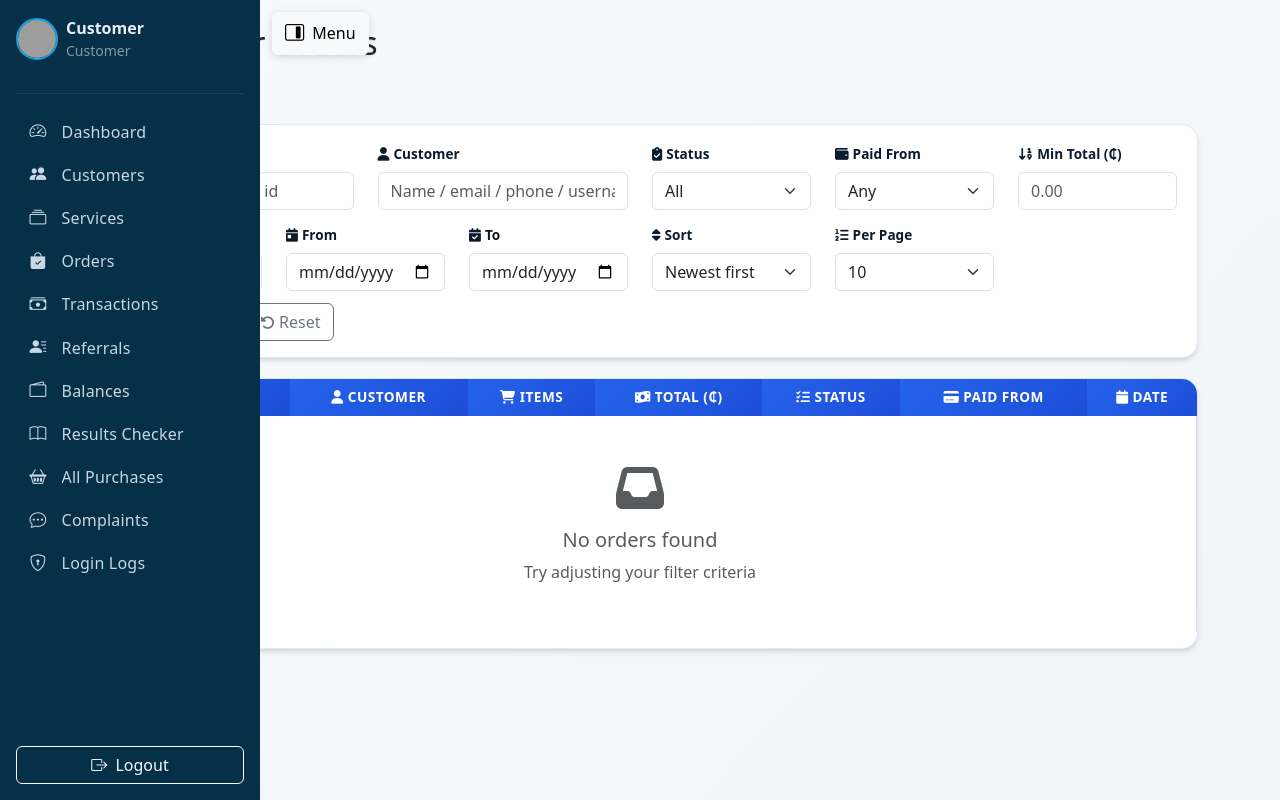
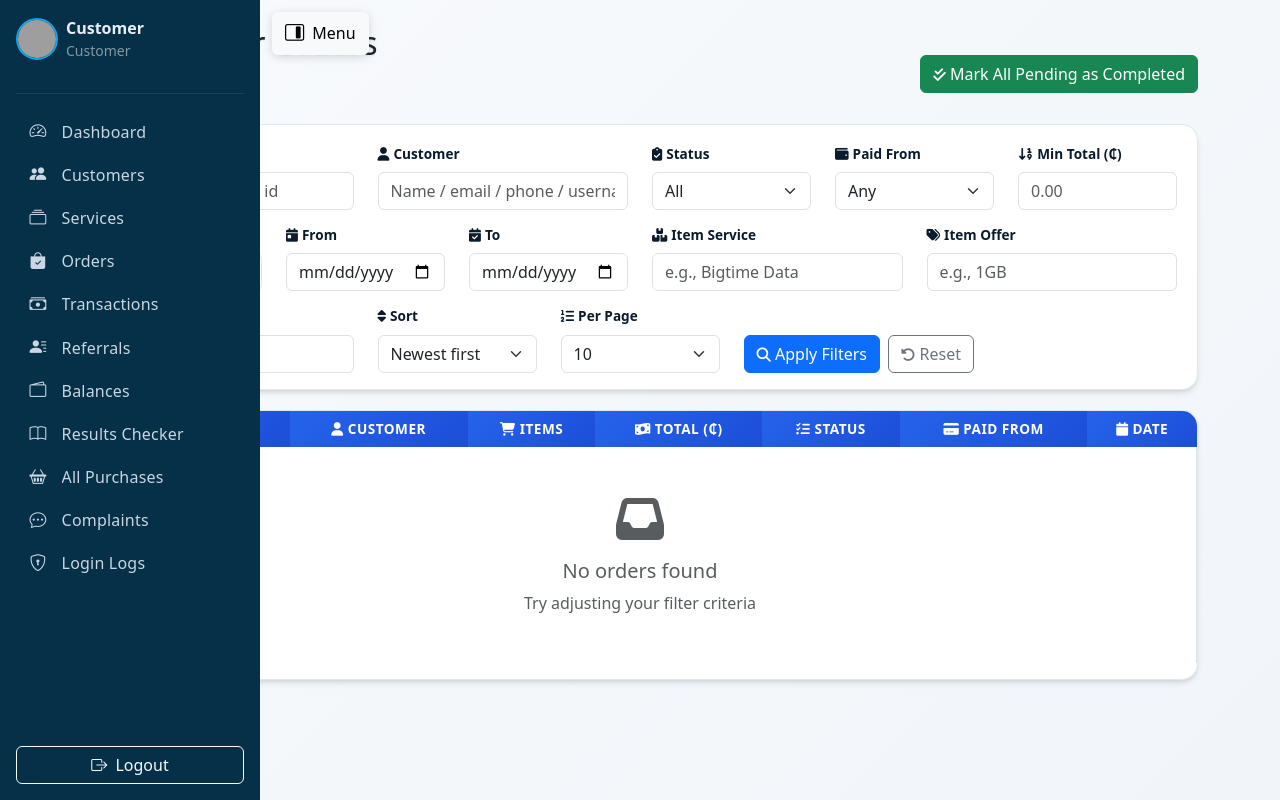
Before and after one commit to Cybok06/nagonu_updated, a Flask app: template templates/admin_orders.html in a window 1280 px wide. Run offline with Flask 3, Linux system fonts and the light colour scheme; the template is opened without the code that fills it, so the values that code supplies are empty; parts of the project's set-up code (start-up, migrations or seed data) failed here and were passed over; grey boxes are pictures that could not be loaded.

Commit message:
Update admin_orders.html

```diff
--- a/templates/admin_orders.html
+++ b/templates/admin_orders.html
@@ -21,6 +21,7 @@
       --success-color: #10b981;
       --warning-color: #f59e0b;
       --danger-color: #ef4444;
+      --info-color: #0ea5e9;
       --shadow-sm: 0 1px 2px 0 rgb(0 0 0 / 0.05);
       --shadow-md: 0 4px 6px -1px rgb(0 0 0 / 0.1), 0 2px 4px -2px rgb(0 0 0 / 0.1);
       --shadow-lg: 0 10px 15px -3px rgb(0 0 0 / 0.1), 0 4px 6px -4px rgb(0 0 0 / 0.1);
@@ -35,121 +36,52 @@
 
     .container { max-width: 1400px; }
 
-    h2 {
-      color: var(--primary-blue);
-      font-weight: 700;
-      text-shadow: 0 1px 2px rgba(37, 99, 235, 0.1);
-      margin-bottom: 1rem !important;
-    }
+    h2 { color: var(--primary-blue); font-weight: 700; text-shadow: 0 1px 2px rgba(37, 99, 235, 0.1); margin-bottom: 1rem !important; }
+    .subhead { color: var(--text-secondary); margin-bottom: 1.5rem; font-size: .95rem; }
 
-    .subhead {
-      color: var(--text-secondary);
-      margin-bottom: 1.5rem;
-      font-size: .95rem;
-    }
+    .filter-bar { background: var(--card-background); padding: 1rem 1.25rem; border-radius: 16px; box-shadow: var(--shadow-md); border: 1px solid var(--border-color); margin-bottom: 1.25rem; transition: all .25s ease; }
+    .filter-bar:hover { box-shadow: var(--shadow-lg); transform: translateY(-1px); }
+    .filter-row { row-gap: .75rem; }
+    .chip { display: inline-flex; align-items: center; gap: .5rem; background: #eef2ff; color: #3730a3; padding: .375rem .625rem; border-radius: 999px; font-size: .8rem; border: 1px solid #c7d2fe; }
 
-    /* Card-like containers */
-    .filter-bar {
-      background: var(--card-background);
-      padding: 1rem 1.25rem;
-      border-radius: 16px;
-      box-shadow: var(--shadow-md);
-      border: 1px solid var(--border-color);
-      margin-bottom: 1.25rem;
-      transition: all .25s ease;
-    }
-    .filter-bar:hover { box-shadow: var(--shadow-lg); transform: translateY(-1px); }
-
-    .filter-row { row-gap: .75rem; }
-
-    .chip {
-      display: inline-flex; align-items: center; gap: .5rem;
-      background: #eef2ff; color: #3730a3;
-      padding: .375rem .625rem; border-radius: 999px; font-size: .8rem;
-      border: 1px solid #c7d2fe;
-    }
-
-    /* Table Container */
-    .table-responsive {
-      background: var(--card-background);
-      border-radius: 16px;
-      overflow: hidden;
-      box-shadow: var(--shadow-md);
-      border: 1px solid var(--border-color);
-      transition: all 0.3s ease;
-    }
+    .table-responsive { background: var(--card-background); border-radius: 16px; overflow: hidden; box-shadow: var(--shadow-md); border: 1px solid var(--border-color); transition: all 0.3s ease; }
     .table-responsive:hover { box-shadow: var(--shadow-lg); }
-
-    /* Table Styling */
     .table { margin-bottom: 0; border-collapse: separate; border-spacing: 0; }
     .table td, .table th { vertical-align: middle; border-bottom: 1px solid var(--border-color); padding: 1rem .75rem; }
-    .table thead th {
-      background: linear-gradient(135deg, var(--primary-blue) 0%, var(--primary-blue-dark) 100%);
-      color: white; font-weight: 600; border: none; text-transform: uppercase;
-      font-size: .85rem; letter-spacing: .5px;
-    }
+    .table thead th { background: linear-gradient(135deg, var(--primary-blue) 0%, var(--primary-blue-dark) 100%); color: white; font-weight: 600; border: none; text-transform: uppercase; font-size: .85rem; letter-spacing: .5px; }
     .table tbody tr { transition: all .2s ease; }
     .table tbody tr:hover { background-color: var(--secondary-blue); transform: translateX(4px); }
 
-    /* Form Controls */
-    .form-select, .form-control {
-      border: 2px solid var(--border-color);
-      border-radius: 10px;
-      padding: .55rem .8rem;
-      font-size: .9rem;
-      transition: all .2s ease;
-      background-color: var(--card-background);
-    }
+    .form-select, .form-control { border: 2px solid var(--border-color); border-radius: 10px; padding: .55rem .8rem; font-size: .9rem; transition: all .2s ease; background-color: var(--card-background); }
     .form-select:focus, .form-control:focus { border-color: var(--primary-blue); box-shadow: 0 0 0 .2rem rgba(37, 99, 235, .25); }
     .form-select:hover, .form-control:hover { border-color: var(--primary-blue-light); }
-
     .form-label { color: var(--text-primary); font-weight: 600; font-size: .85rem; }
 
-    /* Pagination */
-    .pagination {
-      --bs-pagination-bg: var(--card-background);
-      --bs-pagination-border-color: var(--border-color);
-      --bs-pagination-hover-bg: var(--secondary-blue);
-      --bs-pagination-hover-border-color: var(--primary-blue);
-      --bs-pagination-focus-bg: var(--secondary-blue);
-      --bs-pagination-active-bg: var(--primary-blue);
-      --bs-pagination-active-border-color: var(--primary-blue);
-    }
+    .pagination { --bs-pagination-bg: var(--card-background); --bs-pagination-border-color: var(--border-color); --bs-pagination-hover-bg: var(--secondary-blue); --bs-pagination-hover-border-color: var(--primary-blue); --bs-pagination-focus-bg: var(--secondary-blue); --bs-pagination-active-bg: var(--primary-blue); --bs-pagination-active-border-color: var(--primary-blue); }
     .page-link { border-radius: 8px !important; margin: 0 2px; font-weight: 500; transition: all .2s ease; }
     .page-link:hover { transform: translateY(-2px); box-shadow: var(--shadow-md); }
 
-    /* Badges */
     .badge { font-weight: 600; padding: .5rem .75rem; border-radius: 50px; font-size: .75rem; }
     .bg-info { background: linear-gradient(135deg, var(--accent-blue), #0284c7) !important; color: white !important; }
 
-    /* Alerts */
-    .alert { border-radius: 12px; border: none; box-shadow: var(--shadow-md); margin-bottom: 1.25rem; }
+    /* status chips */
+    .status-chip { display:inline-flex; align-items:center; gap:.4rem; padding:.35rem .6rem; border-radius:999px; font-size:.75rem; font-weight:600; }
+    .st-pending { background: rgba(245,158,11,.12); color: #b45309; border: 1px solid rgba(245,158,11,.35); }
+    .st-processing { background: rgba(14,165,233,.12); color: #0369a1; border: 1px solid rgba(14,165,233,.35); }
+    .st-completed { background: rgba(16,185,129,.12); color: #065f46; border: 1px solid rgba(16,185,129,.35); }
+    .st-failed { background: rgba(239,68,68,.12); color: #7f1d1d; border: 1px solid rgba(239,68,68,.35); }
 
-    /* Items List */
-    .list-unstyled li {
-      background: rgba(37, 99, 235, .05);
-      padding: .5rem; border-radius: 8px; margin-bottom: .5rem !important;
-      border-left: 3px solid var(--primary-blue); transition: all .2s ease;
-    }
+    .list-unstyled li { background: rgba(37, 99, 235, .05); padding: .5rem; border-radius: 8px; margin-bottom: .5rem !important; border-left: 3px solid var(--primary-blue); transition: all .2s ease; }
     .list-unstyled li:hover { background: rgba(37, 99, 235, .1); transform: translateX(3px); }
 
-    /* Mobile */
-    @media (max-width: 576px) {
-      .container { padding: 1rem; }
-      h2 { font-size: 1.5rem; text-align: center; }
-    }
-
-    /* Smooth */
+    @media (max-width: 576px) { .container { padding: 1rem; } h2 { font-size: 1.5rem; text-align: center; } }
     * { transition: color .2s ease, background-color .2s ease, border-color .2s ease; }
-
-    /* Scrollbar */
     ::-webkit-scrollbar { width: 8px; height: 8px; }
     ::-webkit-scrollbar-track { background: var(--border-color); border-radius: 4px; }
     ::-webkit-scrollbar-thumb { background: var(--primary-blue); border-radius: 4px; }
     ::-webkit-scrollbar-thumb:hover { background: var(--primary-blue-dark); }
 
     .table tbody tr:nth-child(even) { background-color: rgba(248, 250, 252, .5); }
-
     .btn-icon { display: inline-flex; align-items: center; gap: .5rem; }
     .btn-icon i { font-size: .9rem; }
   </style>
@@ -158,10 +90,23 @@
   {% include 'admin_sidebar.html' %}
 
   <div class="container py-4">
+    <div class="d-flex flex-wrap justify-content-between align-items-center">
+      <div>
         <h2 class="mb-1"><i class="fas fa-box me-2"></i>Customer Orders</h2>
         <div class="subhead">
           <span class="chip"><i class="fa-solid fa-database"></i> Total: {{ total_orders or 0 }}</span>
           {% if status_filter %}<span class="chip"><i class="fa-solid fa-filter"></i> Status: {{ status_filter|capitalize }}</span>{% endif %}
+        </div>
+      </div>
+
+      <!-- NEW: Bulk complete button -->
+      <form method="POST"
+            action="{{ url_for('admin_orders.bulk_complete_orders') }}{% if filters_query %}?{{ filters_query }}{% endif %}">
+        <button class="btn btn-success btn-icon"
+                onclick="return confirm('Mark ALL pending orders in the current filters as COMPLETED?');">
+          <i class="fa-solid fa-check-double"></i> Mark All Pending as Completed
+        </button>
+      </form>
     </div>
 
     <!-- Flash Messages -->
@@ -227,6 +172,20 @@
         <div class="col-6 col-md-2">
           <label class="form-label"><i class="fa-solid fa-calendar-check me-1"></i>To</label>
           <input type="date" name="date_to" value="{{ date_to or '' }}" class="form-control">
+        </div>
+
+        <!-- NEW: Similar item filters -->
+        <div class="col-12 col-md-3">
+          <label class="form-label"><i class="fa-solid fa-boxes-stacked me-1"></i>Item Service</label>
+          <input type="text" name="item_service" value="{{ item_service or '' }}" class="form-control" placeholder="e.g., Bigtime Data">
+        </div>
+        <div class="col-12 col-md-3">
+          <label class="form-label"><i class="fa-solid fa-tags me-1"></i>Item Offer</label>
+          <input type="text" name="item_offer" value="{{ item_offer or '' }}" class="form-control" placeholder="e.g., 1GB">
+        </div>
+        <div class="col-12 col-md-3">
+          <label class="form-label"><i class="fa-solid fa-mobile-screen-button me-1"></i>Item Phone</label>
+          <input type="text" name="item_phone" value="{{ item_phone or '' }}" class="form-control" placeholder="e.g., 055xxxxxxx">
         </div>
 
         <div class="col-6 col-md-2">
@@ -312,15 +271,41 @@
             <td class="text-center text-success fw-semibold">
               <i class="fas fa-coins me-1"></i>₵{{ "%.2f"|format(order.get("total_amount", 0) or 0) }}
             </td>
+
+            <!-- Colored status + inline changer -->
             <td class="text-center">
+              {% set st = (order.get('status') or '').lower() %}
+              <div class="d-inline-flex align-items-center gap-2">
+                <span class="status-chip
+                  {% if st=='completed' %}st-completed
+                  {% elif st=='pending' %}st-pending
+                  {% elif st=='processing' %}st-processing
+                  {% elif st=='failed' %}st-failed
+                  {% else %}st-processing{% endif %}">
+                  <i class="fa-solid fa-circle"></i> {{ st|capitalize }}
+                </span>
+
+                <!-- small dropdown to change -->
+                <div class="dropdown">
+                  <button class="btn btn-sm btn-outline-secondary dropdown-toggle" type="button" data-bs-toggle="dropdown" aria-expanded="false">
+                    Change
+                  </button>
+                  <ul class="dropdown-menu dropdown-menu-end">
+                    {% for s in ['pending','processing','completed','failed'] %}
+                      <li>
                         <form method="POST" action="{{ url_for('admin_orders.update_order_status', order_id=order['_id']) }}{% if filters_query %}?{{ filters_query }}{% endif %}">
-                <select name="status" class="form-select form-select-sm" onchange="this.form.submit()">
-                  {% for s in ['pending', 'processing', 'completed', 'failed'] %}
-                    <option value="{{ s }}" {% if order.get('status') == s %}selected{% endif %}>{{ s|capitalize }}</option>
+                          <input type="hidden" name="status" value="{{ s }}">
+                          <button class="dropdown-item {% if s==st %}active{% endif %}" type="submit">
+                            {{ s|capitalize }}
+                          </button>
+                        </form>
+                      </li>
                     {% endfor %}
-                </select>
-              </form>
+                  </ul>
+                </div>
+              </div>
             </td>
+
             <td class="text-center">
               <span class="badge bg-info text-dark">
                 <i class="fas fa-wallet me-1"></i>{{ (order.get("paid_from") or "N/A")|capitalize }}
```
Lines whose indentation alone changed are shown as unchanged.
